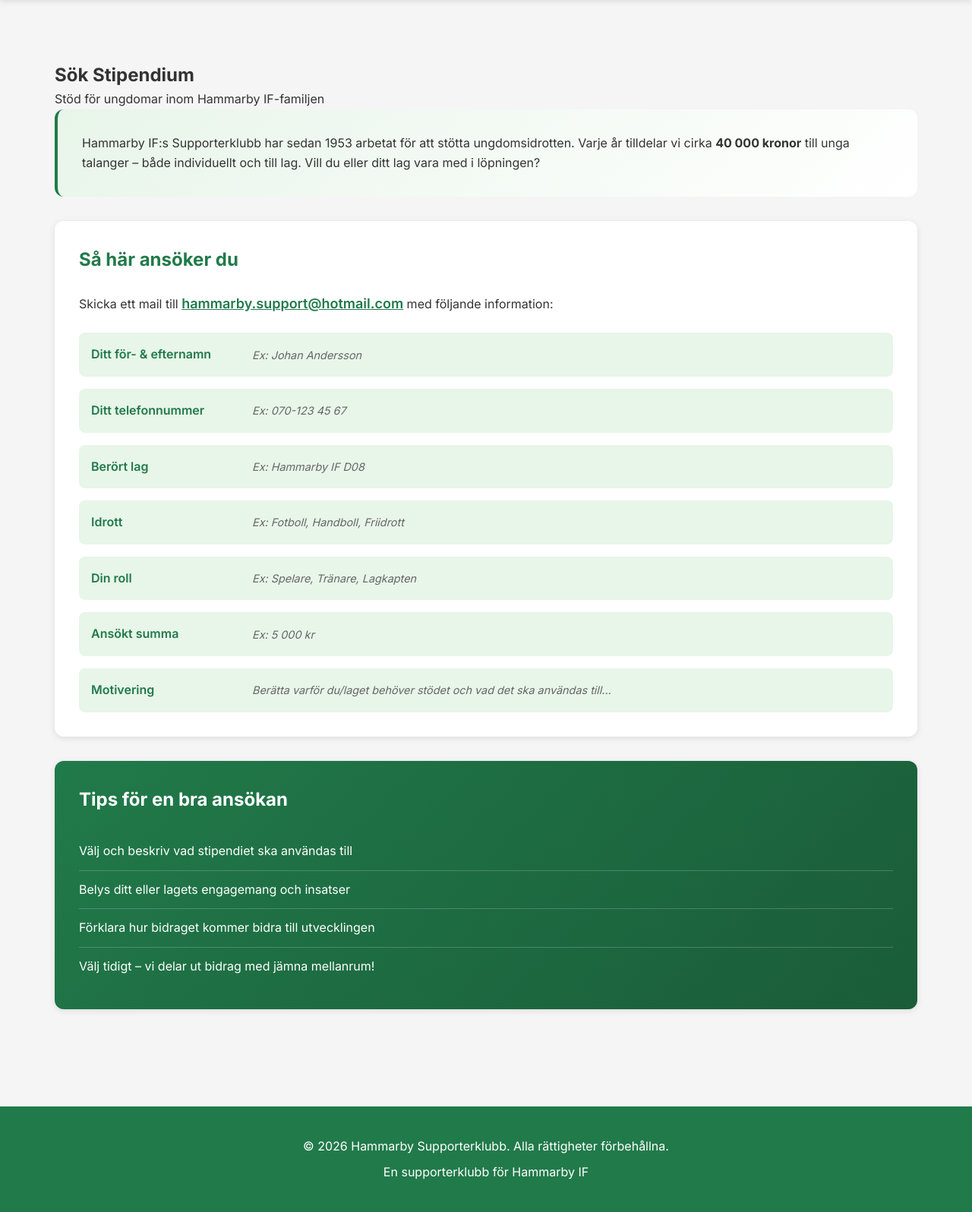
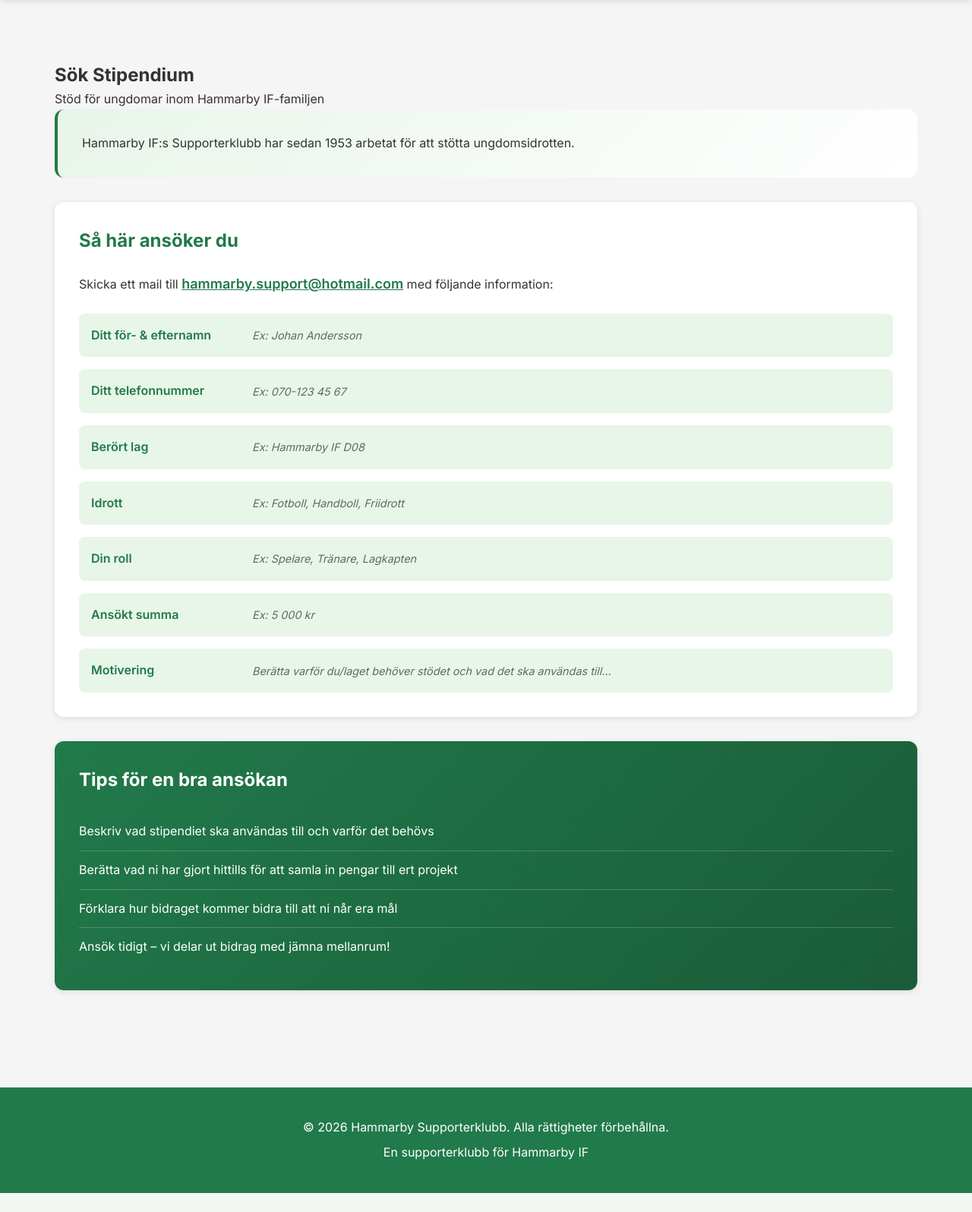
Before and after one commit to zidz/hammarbysupporterklubb, a Flask app: page /stipendium in a window 1280 px wide. Shown: the part 96-1692 px from the top of the page at 76% size. After the commit the page ends 1667 px from the top, so only its background shows below. Run offline with Flask 3, Linux system fonts and the light colour scheme; some libraries are stand-ins or nearby versions.

Commit message:
Update stipendium tips and remove annual amount text

```diff
--- a/frontend/templates/stipendium.html
+++ b/frontend/templates/stipendium.html
@@ -9,7 +9,7 @@
         <p>Stöd för ungdomar inom Hammarby IF-familjen</p>
 
         <div class="scholarship-intro">
-            <p>Hammarby IF:s Supporterklubb har sedan 1953 arbetat för att stötta ungdomsidrotten. Varje år tilldelar vi cirka <strong>40 000 kronor</strong> till unga talanger – både individuellt och till lag. Vill du eller ditt lag vara med i löpningen?</p>
+            <p>Hammarby IF:s Supporterklubb har sedan 1953 arbetat för att stötta ungdomsidrotten.</p>
         </div>
 
         <div class="scholarship-howto">
@@ -51,10 +51,10 @@
         <div class="scholarship-cta">
             <h2>Tips för en bra ansökan</h2>
             <ul>
-                <li>Välj och beskriv vad stipendiet ska användas till</li>
-                <li>Belys ditt eller lagets engagemang och insatser</li>
-                <li>Förklara hur bidraget kommer bidra till utvecklingen</li>
-                <li>Välj tidigt – vi delar ut bidrag med jämna mellanrum!</li>
+                <li>Beskriv vad stipendiet ska användas till och varför det behövs</li>
+                <li>Berätta vad ni har gjort hittills för att samla in pengar till ert projekt</li>
+                <li>Förklara hur bidraget kommer bidra till att ni når era mål</li>
+                <li>Ansök tidigt – vi delar ut bidrag med jämna mellanrum!</li>
             </ul>
         </div>
     </div>
```
